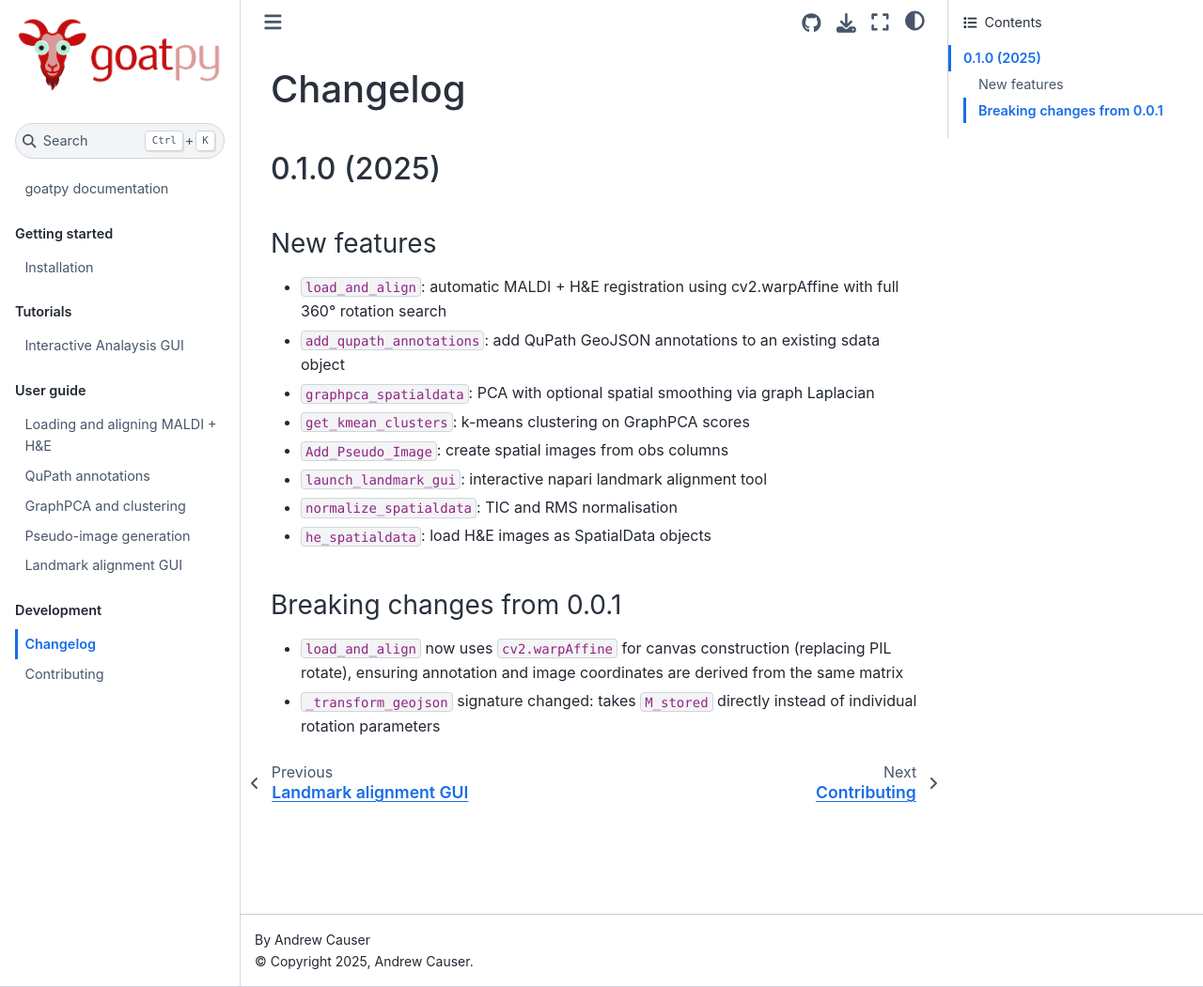
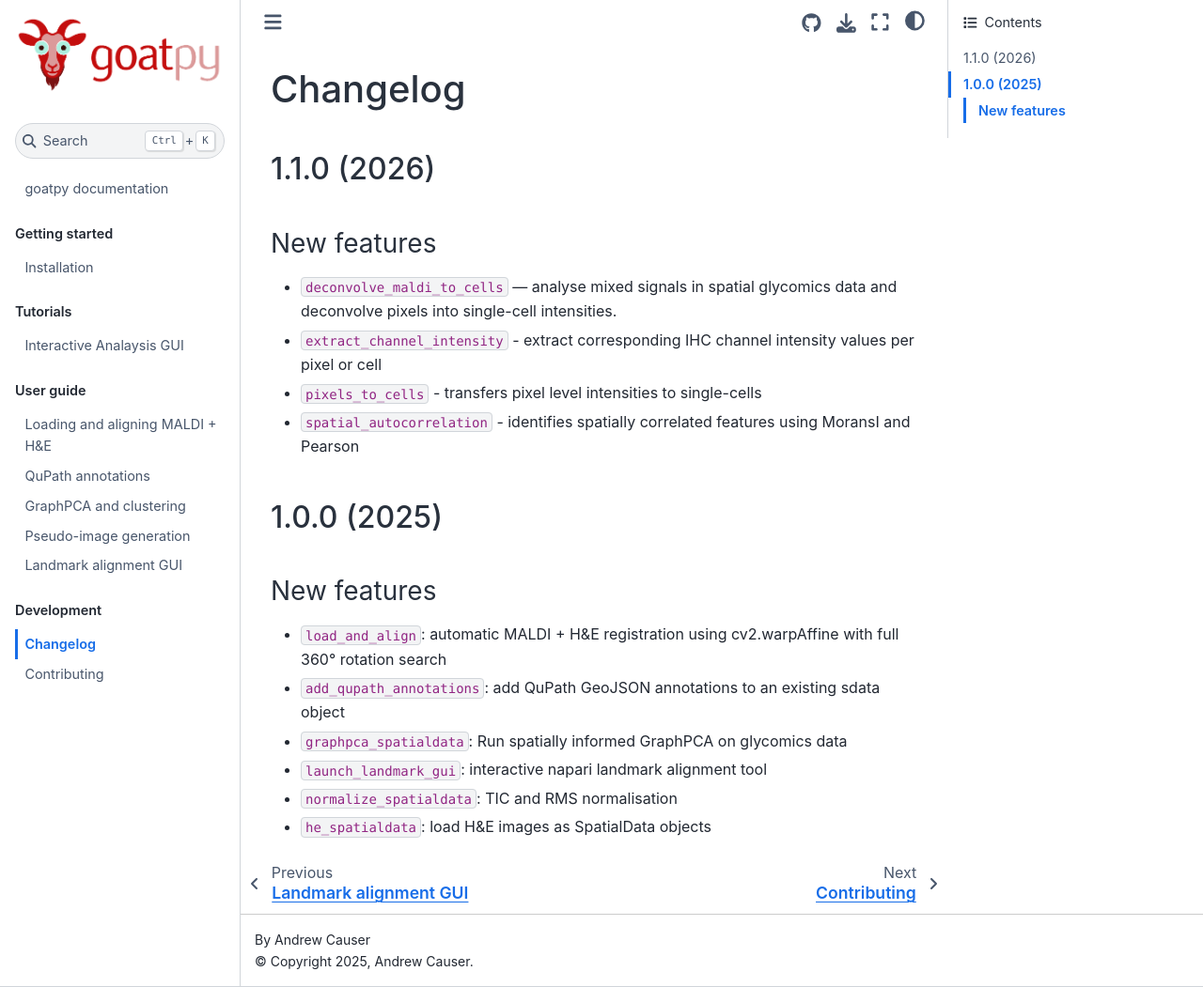
Before and after one commit to agc888/goatpy, a Sphinx documentation site: the page built from docs/source/changelog.md, in a window 1280 px wide and 1051 px high. Shown: the whole window at 94% size. Built offline with Sphinx 7.4.7 and the Sphinx Book theme 1.1.4, drawn with Linux system fonts in a browser that asks for light colours; pages that are not in the unit, such as notebooks, are missing from menus.

Commit message:
push v1.1.0

```diff
--- a/docs/source/changelog.md
+++ b/docs/source/changelog.md
@@ -1,17 +1,22 @@
 # Changelog
 
-## 0.1.0 (2025)
+## 1.1.0 (2026)
 
 ### New features
+
+- `deconvolve_maldi_to_cells` — analyse mixed signals in spatial glycomics data and deconvolve pixels into single-cell intensities.
+- `extract_channel_intensity` - extract corresponding IHC channel intensity values per pixel or cell
+- `pixels_to_cells` - transfers pixel level intensities to single-cells
+- `spatial_autocorrelation` - identifies spatially correlated features using MoransI and Pearson
+
+
+## 1.0.0 (2025)
+
+### New features
+
 - `load_and_align`: automatic MALDI + H&E registration using cv2.warpAffine with full 360° rotation search
 - `add_qupath_annotations`: add QuPath GeoJSON annotations to an existing sdata object
-- `graphpca_spatialdata`: PCA with optional spatial smoothing via graph Laplacian
-- `get_kmean_clusters`: k-means clustering on GraphPCA scores
-- `Add_Pseudo_Image`: create spatial images from obs columns
+- `graphpca_spatialdata`: Run spatially informed GraphPCA on glycomics data
 - `launch_landmark_gui`: interactive napari landmark alignment tool
 - `normalize_spatialdata`: TIC and RMS normalisation
 - `he_spatialdata`: load H&E images as SpatialData objects
-
-### Breaking changes from 0.0.1
-- `load_and_align` now uses `cv2.warpAffine` for canvas construction (replacing PIL rotate), ensuring annotation and image coordinates are derived from the same matrix
-- `_transform_geojson` signature changed: takes `M_stored` directly instead of individual rotation parameters
--- a/pyproject.toml
+++ b/pyproject.toml
@@ -4,7 +4,7 @@ build-backend = "setuptools.build_meta"
 
 [project]
 name = "goatpy"
-version = "1.0.0"
+version = "1.1.0"
 description = "Spatial Glycomics Analysis Toolkit — MALDI imaging + H&E registration and analysis."
 authors = [
   { name = "Andrew Causer", email = "causer.ag@gmail.com" }
```
Also changed, not shown: README.md (+2 -0 lines).
